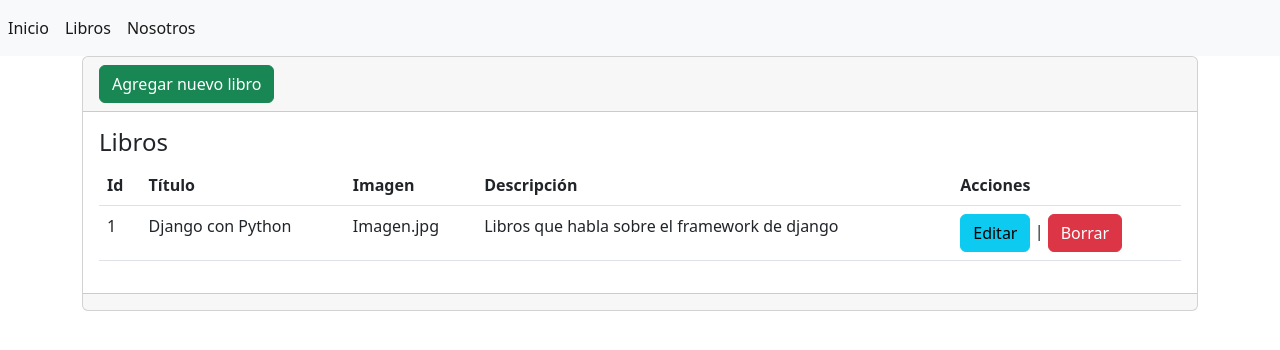
After one commit to JDGM0331/Sistema, a Django app: page /libros in a window 1280 px wide. The commit adds this page. Shown: the top 350 px of the page. Run offline with Django 3.2, Linux system fonts and the light colour scheme.

Commit message:
Views of the crud of books

```diff
--- a/Libreria/templates/base.html
+++ b/Libreria/templates/base.html
@@ -17,9 +17,9 @@
 
     <nav class="navbar navbar-expand navbar-light bg-light">
         <div class="nav navbar-nav">
-            <a class="nav-item nav-link active" href="#">Inicio</a>
-            <a class="nav-item nav-link active" href="#">Libros</a>
-            <a class="nav-item nav-link active" href="#">Nosotros</a>
+            <a class="nav-item nav-link active" href="{% url 'inicio' %}">Inicio</a>
+            <a class="nav-item nav-link active" href="{% url 'libros' %}">Libros</a>
+            <a class="nav-item nav-link active" href="{% url 'nosotros' %}">Nosotros</a>
         </div>
     </nav>
 
--- /dev/null
+++ b/Libreria/templates/libros/form.html
@@ -0,0 +1,6 @@
+<form enctype="multipart/form-data" method="post">
+    <div class="mb-3">
+      <label for="nombre" class="form-label">Nombre</label>
+      <input type="text" class="form-control" name="nombre" id="nombre" aria-describedby="helpId" placeholder="Nombre">
+    </div>
+</form>
--- /dev/null
+++ b/Libreria/templates/libros/index.html
@@ -0,0 +1,45 @@
+{% extends "base.html" %}
+
+{% block titulo %} Lista de libros {% endblock %}
+
+{% block contenido %}
+
+    <div class="card">
+        <div class="card-header">
+            <a name="" id="" class="btn btn-success" href="{% url 'crear' %}" role="button">Agregar nuevo libro</a>
+        </div>
+        <div class="card-body">
+            <h4 class="card-title">Libros</h4>
+            <div class="table-responsive">
+                <table class="table">
+                    <thead>
+                        <tr>
+                            <th>Id</th>
+                            <th>Título</th>
+                            <th>Imagen</th>
+                            <th>Descripción</th>
+                            <th>Acciones</th>
+                        </tr>
+                    </thead>
+                    <tbody>
+                        <tr>
+                            <td>1</td>
+                            <td>Django con Python</td>
+                            <td>Imagen.jpg</td>
+                            <td>Libros que habla sobre el framework de django</td>
+                            <td>
+                                <a name="" id="" class="btn btn-info" href="{% url 'editar' %}" role="button">Editar</a> |
+                                <a name="" id="" class="btn btn-danger" href="#" role="button">Borrar</a>
+                            </td>
+                        </tr>
+                    </tbody>
+                </table>
+            </div>
+
+        </div>
+        <div class="card-footer text-muted">
+
+        </div>
+    </div>
+
+{% endblock %}
--- a/Libreria/urls.py
+++ b/Libreria/urls.py
@@ -7,4 +7,7 @@ from . import views
 urlpatterns = [
     path('', views.inicio, name='inicio'),
     path('nosotros', views.nosotros, name='nosotros'),
+    path('libros', views.libros, name='libros'),
+    path('libros/crear', views.crear, name='crear'),
+    path('libros/editar', views.editar, name='editar'),
 ]
--- a/Libreria/views.py
+++ b/Libreria/views.py
@@ -3,8 +3,20 @@ from django.shortcuts import render
 from django.http import HttpResponse
 # Create your views here.
 
+""" def inicio(request):
+    return HttpResponse("<h1>Bienvenido Develoteca</h1>") """
+
 def inicio(request):
-    return HttpResponse("<h1>Bienvenido Develoteca</h1>")
+    return render(request, 'paginas/inicio.html')
 
 def nosotros(request):
     return render(request, 'paginas/nosotros.html')
+
+def libros(request):
+    return render(request, 'libros/index.html')
+
+def crear(request):
+    return render(request, 'libros/crear.html')
+
+def editar(request):
+    return render(request, 'libros/editar.html')
```
Also changed, not shown: Libreria/templates/libros/crear.html (added, +22 -0 lines), Libreria/templates/libros/editar.html (added, +22 -0 lines), Libreria/templates/paginas/inicio.html (added, +18 -0 lines).
